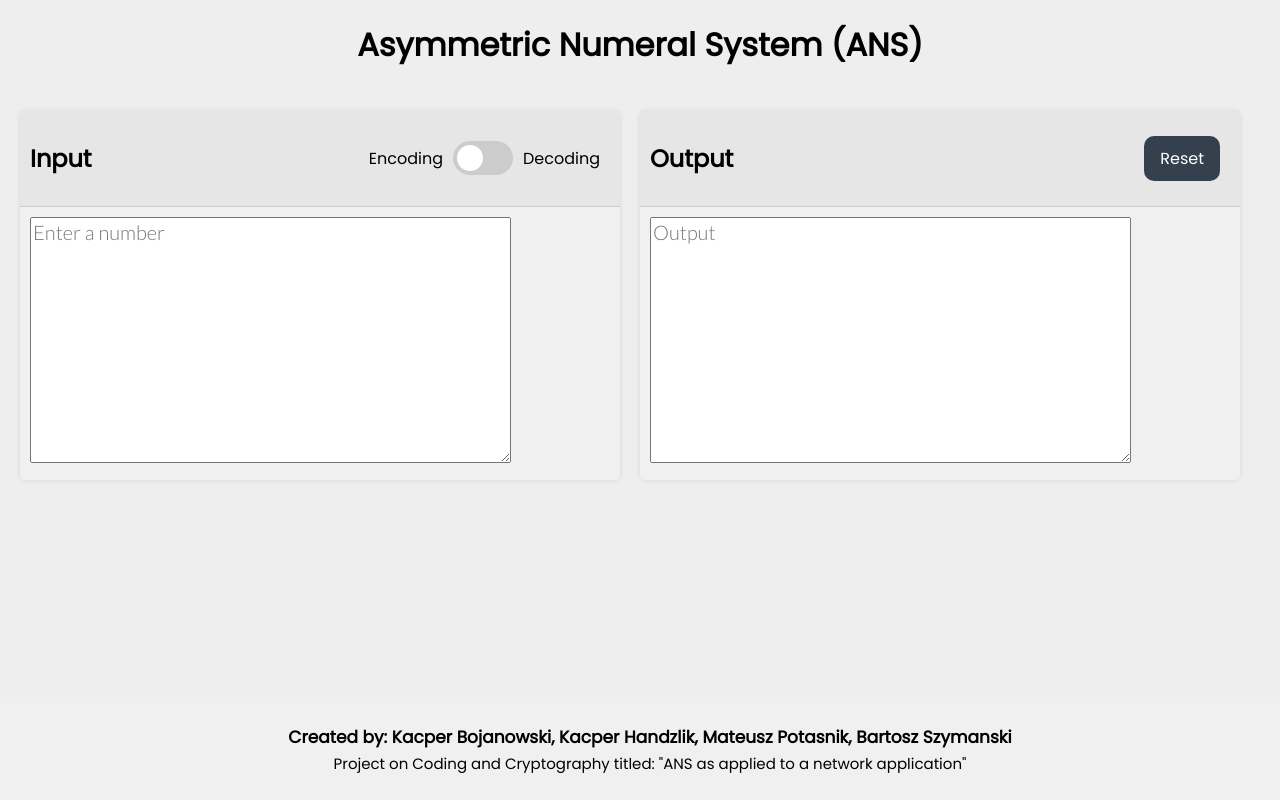
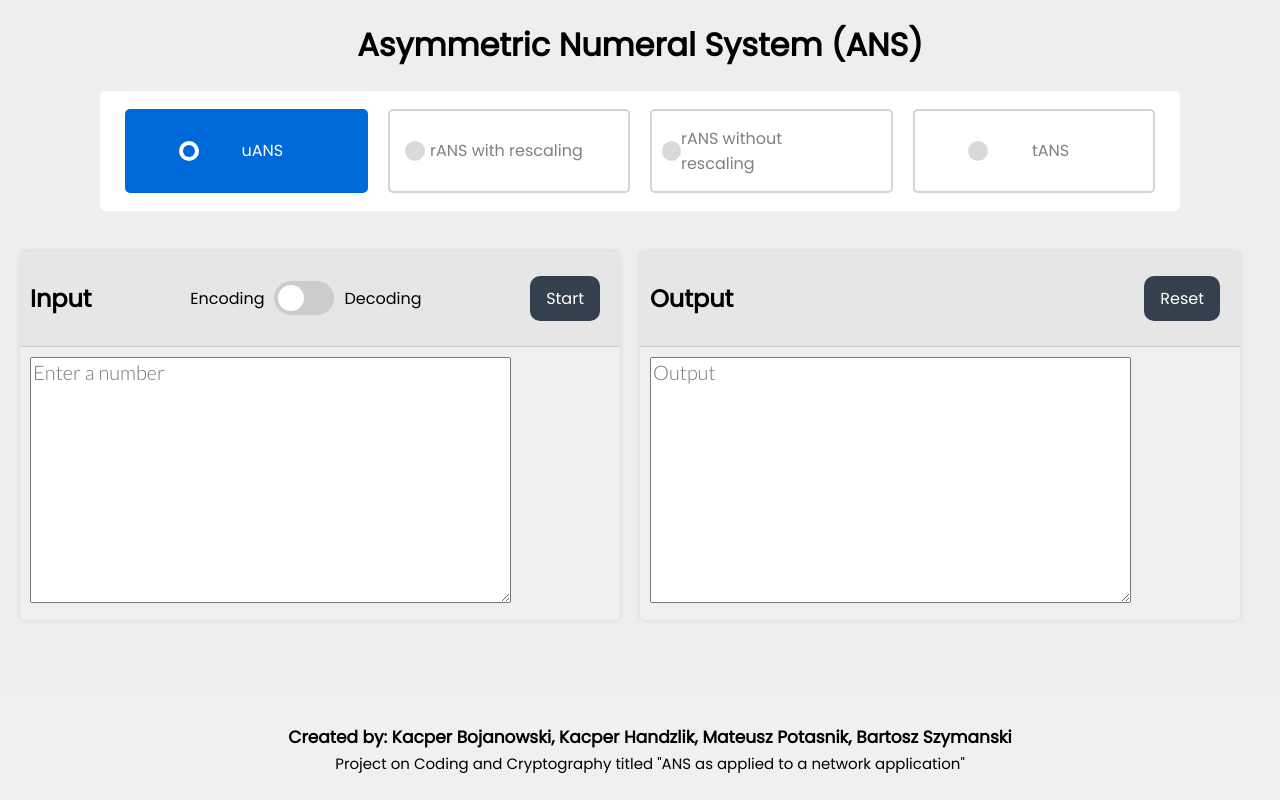
Before and after one commit to PotasnikM/ANS-Web-App, a Flask app: page / in a window 1280 px wide. Run offline with Flask 2, Linux system fonts and the light colour scheme.

Commit message:
added radio buttons and start button

```diff
--- a/web_app/static/css/style.css
+++ b/web_app/static/css/style.css
@@ -47,6 +47,85 @@ h1 {
   text-align: center;
 }
 
+.wrapper{
+  display: flex;
+  background: #fff;
+  margin: 20px 100px  20px 100px ;
+  height: 80px;
+  align-items: center;
+  justify-content: space-evenly;
+  border-radius: 5px;
+  padding: 20px 15px;
+}
+.wrapper .option{
+  background: #fff;
+  height: 100%;
+  width: 100%;
+  display: flex;
+  align-items: center;
+  justify-content: space-evenly;
+  margin: 0 10px;
+  border-radius: 5px;
+  cursor: pointer;
+  padding: 0 10px;
+  border: 2px solid lightgrey;
+  transition: all 0.3s ease;
+}
+.wrapper .option .dot{
+  height: 20px;
+  width: 20px;
+  background: #d9d9d9;
+  border-radius: 50%;
+  position: relative;
+}
+.wrapper .option .dot::before{
+  position: absolute;
+  content: "";
+  top: 4px;
+  left: 4px;
+  width: 12px;
+  height: 12px;
+  background: #0069d9;
+  border-radius: 50%;
+  opacity: 0;
+  transform: scale(1.5);
+  transition: all 0.3s ease;
+}
+input[type="radio"]{
+  display: none;
+}
+#option-1:checked:checked ~ .option-1,
+#option-2:checked:checked ~ .option-2,
+#option-3:checked:checked ~ .option-3,
+#option-4:checked:checked ~ .option-4{
+  border-color: #0069d9;
+  background: #0069d9;
+}
+#option-1:checked:checked ~ .option-1 .dot,
+#option-2:checked:checked ~ .option-2 .dot,
+#option-3:checked:checked ~ .option-3 .dot,
+#option-4:checked:checked ~ .option-4 .dot{
+  background: #fff;
+}
+#option-1:checked:checked ~ .option-1 .dot::before,
+#option-2:checked:checked ~ .option-2 .dot::before,
+#option-3:checked:checked ~ .option-3 .dot::before,
+#option-4:checked:checked ~ .option-4 .dot::before{
+  opacity: 1;
+  transform: scale(1);
+}
+.wrapper .option span{
+  font-size: 1rem;
+  margin-right: 30px;
+  color: #808080;
+}
+#option-1:checked:checked ~ .option-1 span,
+#option-2:checked:checked ~ .option-2 span,
+#option-3:checked:checked ~ .option-3 span,
+#option-4:checked:checked ~ .option-4 span{
+  color: #fff;
+}
+
 .toggle {
   display: flex;
   align-items: center;
@@ -67,7 +146,7 @@ h1 {
 
 }
 .reset-button:hover{
- background-color: #313d49;
+ background-color: #0069d9;
 }
 .reset-button:active{
  transform: scale(0.95);
@@ -142,6 +221,7 @@ textarea {
   font-size: 20px;
 }
 
+
 footer {
   background-color: #f0f0f0;
   padding: 10px;
--- a/web_app/templates/index.html
+++ b/web_app/templates/index.html
@@ -6,6 +6,28 @@
   </head>
   <body>
     <h1>Asymmetric Numeral System (ANS)</h1>
+    <div class="wrapper">
+             <input type="radio" name="select" id="option-1" checked>
+             <input type="radio" name="select" id="option-2">
+            <input type="radio" name="select" id="option-3">
+            <input type="radio" name="select" id="option-4">
+               <label for="option-1" class="option option-1">
+                 <div class="dot"></div>
+                  <span>uANS</span>
+                  </label>
+               <label for="option-2" class="option option-2">
+                 <div class="dot"></div>
+                  <span>rANS with rescaling</span>
+               </label>
+                <label for="option-3" class="option option-3">
+                 <div class="dot"></div>
+                  <span>rANS without rescaling</span>
+               </label>
+                <label for="option-4" class="option option-4">
+                 <div class="dot"></div>
+                  <span>tANS</span>
+               </label>
+    </div>
     <div class="container">
       <div class="card">
         <div class="card-header">
@@ -18,6 +40,7 @@
             </label>
             <span>Decoding</span>
           </div>
+          <button class="reset-button">Start</button>
         </div>
         <div class="card-body">
           <textarea id="input" rows="10" cols="45" placeholder="Enter a number"></textarea>
@@ -29,14 +52,14 @@
           <button class="reset-button">Reset</button>
         </div>
         <div class="card-body">
-          <textarea id="output" rows="10" cols="45" placeholder="Output"></textarea>
+          <textarea id="output" rows="10" cols="45" placeholder="Output" readonly></textarea>
         </div>
       </div>
     </div>
 
     <footer>
       <p class="footer-authors">Created by: Kacper Bojanowski, Kacper Handzlik, Mateusz Potasnik, Bartosz Szymanski</p>
-      <p class="footer-desc">Project on Coding and Cryptography titled: "ANS as applied to a network application"</p>
+      <p class="footer-desc">Project on Coding and Cryptography titled "ANS as applied to a network application"</p>
     </footer>
 
 
```
